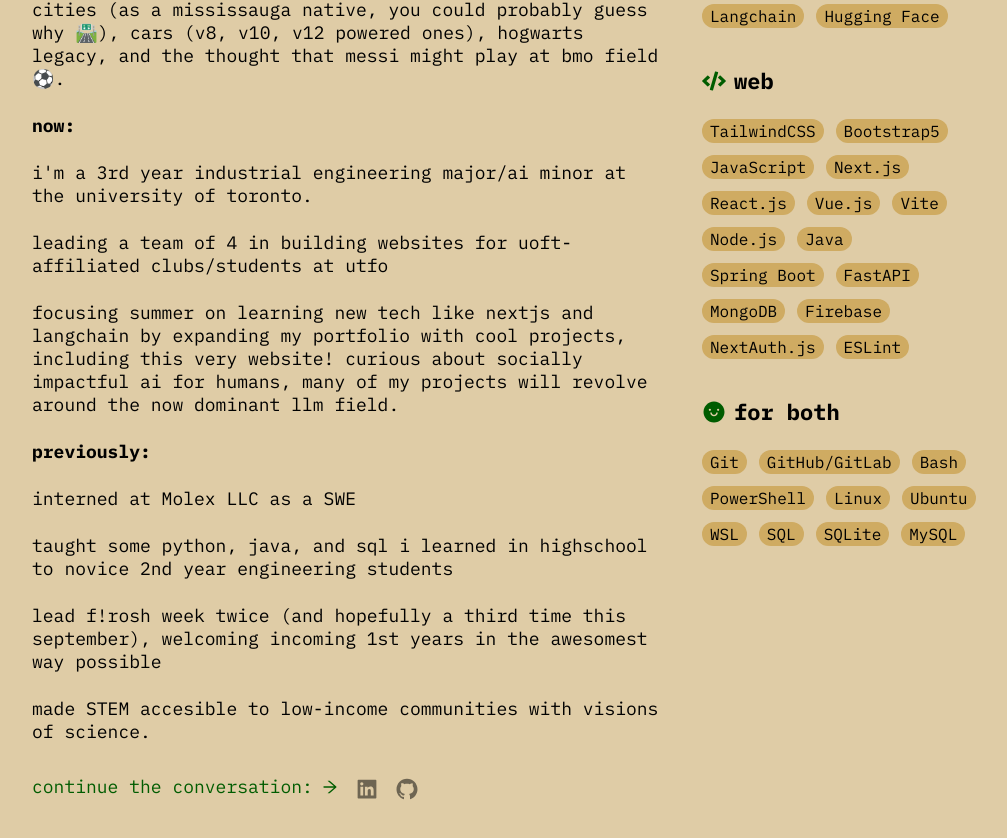
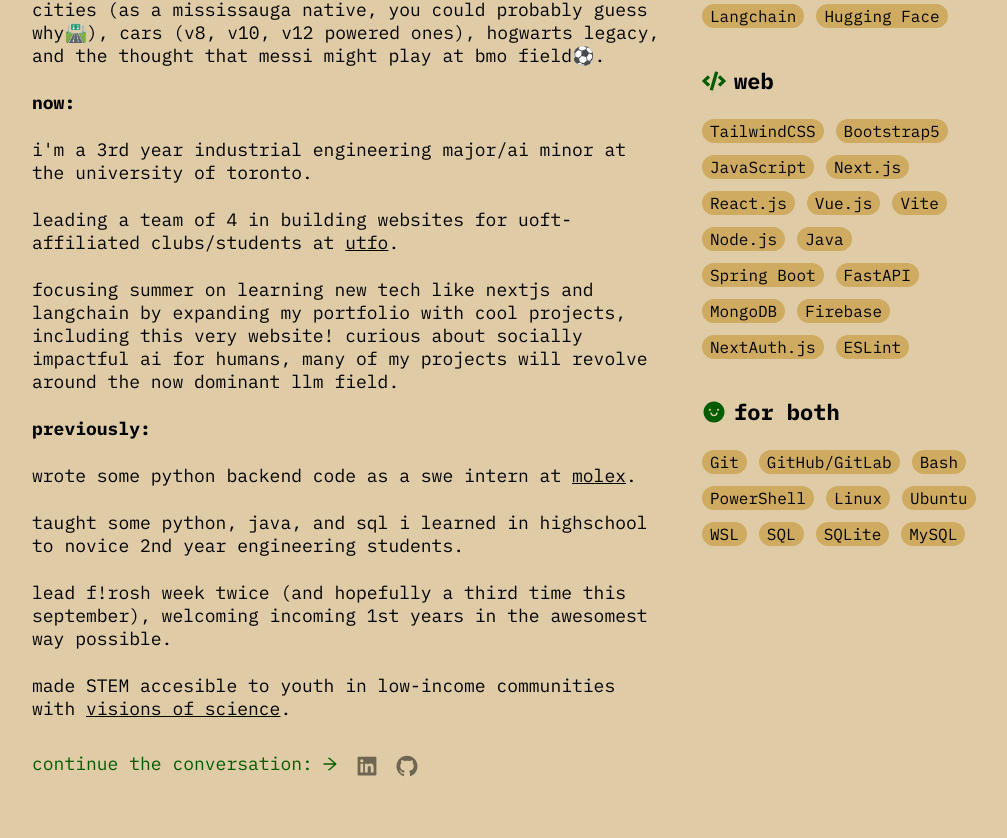
Before and after one commit to osman-sultan/osmansultan, a Next.js app: page / in a window 1280 px wide. Shown: the part 1375-2213 px from the top of the page, without its empty margins (159-1166 px from the left). Built offline with nearby package versions, Linux system fonts and the light colour scheme.

Commit message:
add links

```diff
--- a/components/home/about/About.tsx
+++ b/components/home/about/About.tsx
@@ -17,16 +17,16 @@
               but my goal lies in making interactions between humans and tech as
               accessible as possible. based in the greater toronto area,
               i&apos;m on a constant journey fueled by curiosity, absorbing all
-              that I can from the many remarkable people around me 🚘.
+              that I can from the many remarkable people around me🚘.
             </p>
           </Reveal>
           <Reveal>
             <p className={styles.aboutText}>
               naturally, as an unfortunate victim of fomo, im a serial hobbie
               hopper. currently, my interests lie in walkable cities (as a
-              mississauga native, you could probably guess why 🛣️), cars (v8,
+              mississauga native, you could probably guess why🛣️), cars (v8,
               v10, v12 powered ones), hogwarts legacy, and the thought that
-              messi might play at bmo field ⚽.
+              messi might play at bmo field⚽.
             </p>
           </Reveal>
           <Reveal>
@@ -40,7 +40,11 @@
               </p>
               <p className={styles.aboutText}>
                 leading a team of 4 in building websites for uoft-affiliated
-                clubs/students at utfo
+                clubs/students at{" "}
+                <a href="https://utfo.ca" target="_blank">
+                  utfo
+                </a>
+                .
               </p>
               <p className={styles.aboutText}>
                 focusing summer on learning new tech like nextjs and langchain
@@ -52,19 +56,28 @@
               <p className={styles.aboutText} style={{ fontWeight: "bold" }}>
                 previously:
               </p>
-              <p className={styles.aboutText}>interned at Molex LLC as a SWE</p>
+              <p className={styles.aboutText}>
+                wrote some python backend code as a swe intern at{" "}
+                <a href="https://www.molex.com/en-us/home" target="_blank">
+                  molex
+                </a>
+                .
+              </p>
               <p className={styles.aboutText}>
                 taught some python, java, and sql i learned in highschool to
-                novice 2nd year engineering students
+                novice 2nd year engineering students.
               </p>
               <p className={styles.aboutText}>
                 lead f!rosh week twice (and hopefully a third time this
                 september), welcoming incoming 1st years in the awesomest way
-                possible
+                possible.
               </p>
               <p className={styles.aboutText}>
-                made STEM accesible to low-income communities with visions of
-                science.
+                made STEM accesible to youth in low-income communities with{" "}
+                <a href="https://www.vosnl.org/" target="_blank">
+                  visions of science
+                </a>
+                .
               </p>
             </div>
           </Reveal>
```
